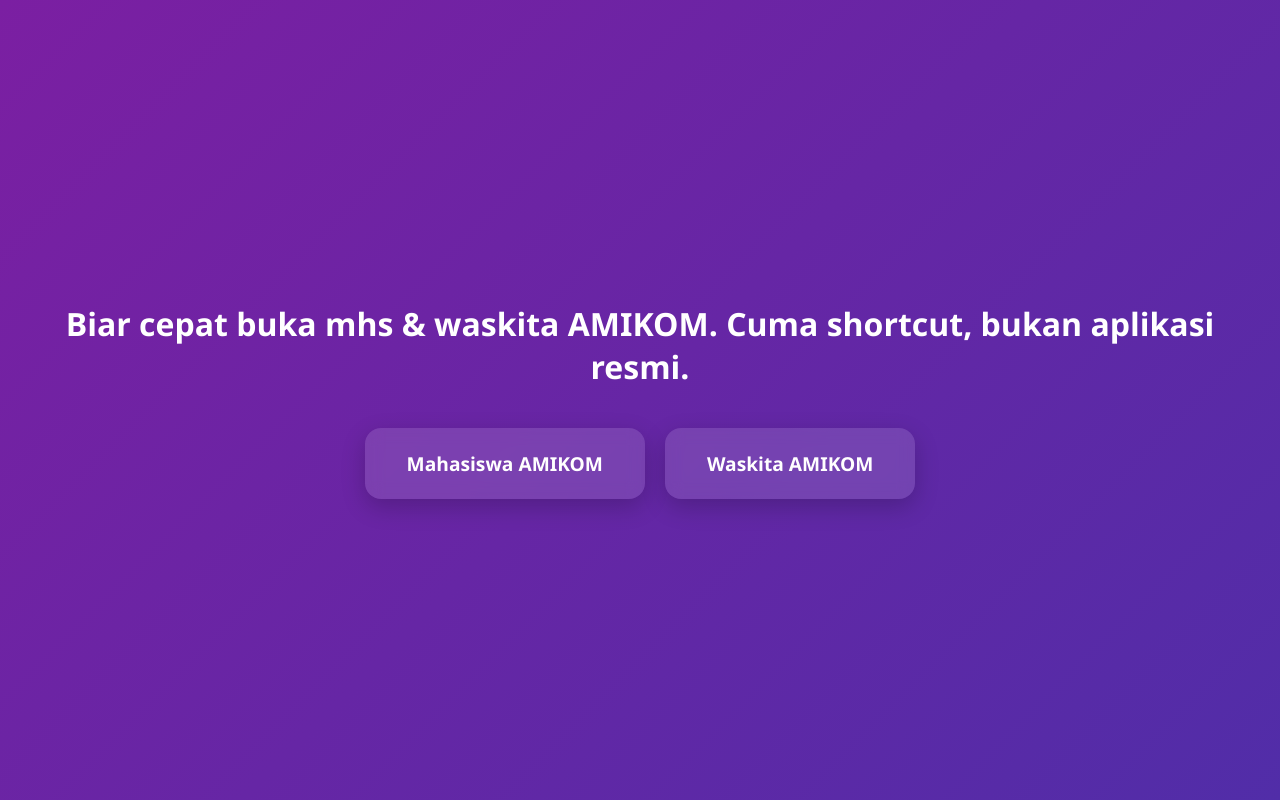
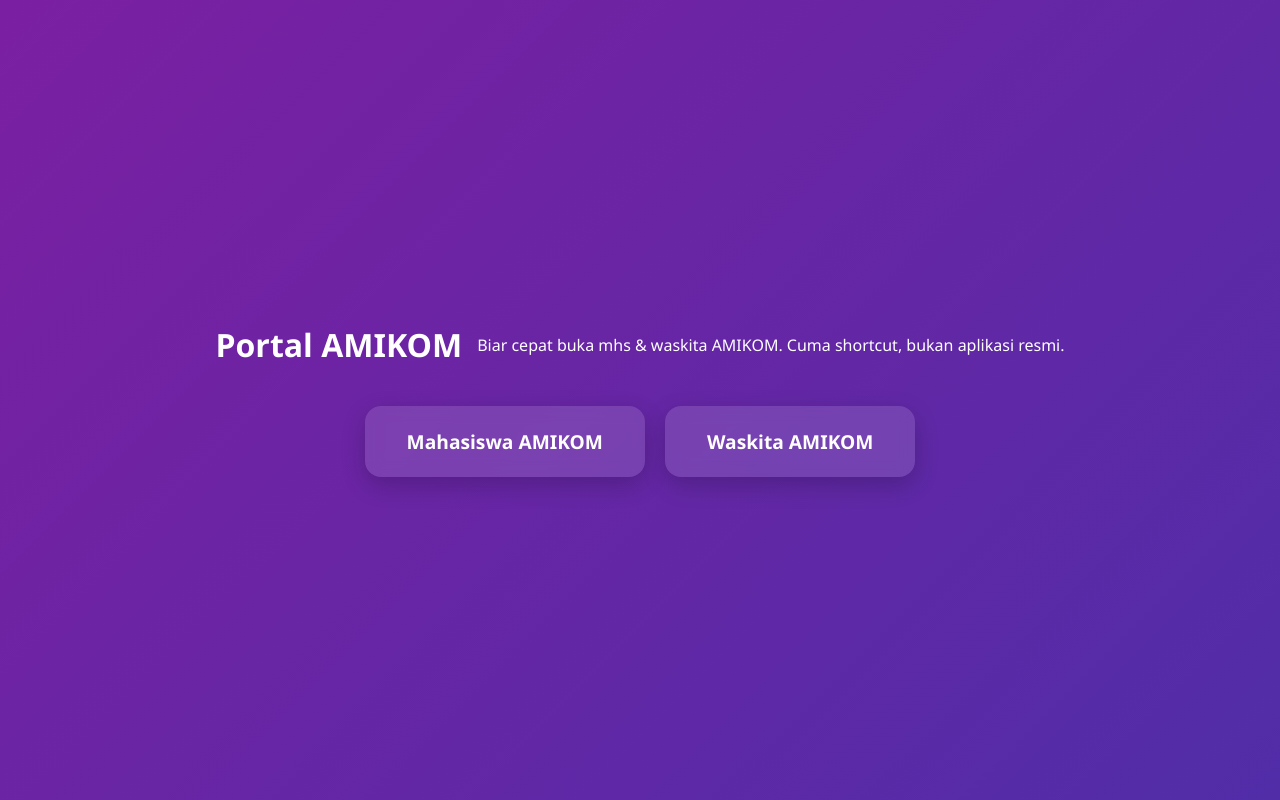
Before and after one commit to RiyAndhi/PWA_PortalAmikom, a plain HTML site: page index.html in a window 1280 px wide. Drawn offline with Linux system fonts and the light colour scheme.

Commit message:
Update index.html

```diff
--- a/index.html
+++ b/index.html
@@ -105,7 +105,8 @@
 <body>
   <div class="wrapper">
     <div class="title-wrap">
-      <h1>Biar cepat buka mhs & waskita AMIKOM. Cuma shortcut, bukan aplikasi resmi.</h1>
+      <h1>Portal AMIKOM</h1>
+      <p>Biar cepat buka mhs & waskita AMIKOM. Cuma shortcut, bukan aplikasi resmi.</p>
     </div>
     <div class="container">
       <a class="card" href="https://mhs.amikom.ac.id">Mahasiswa AMIKOM</a>
```
